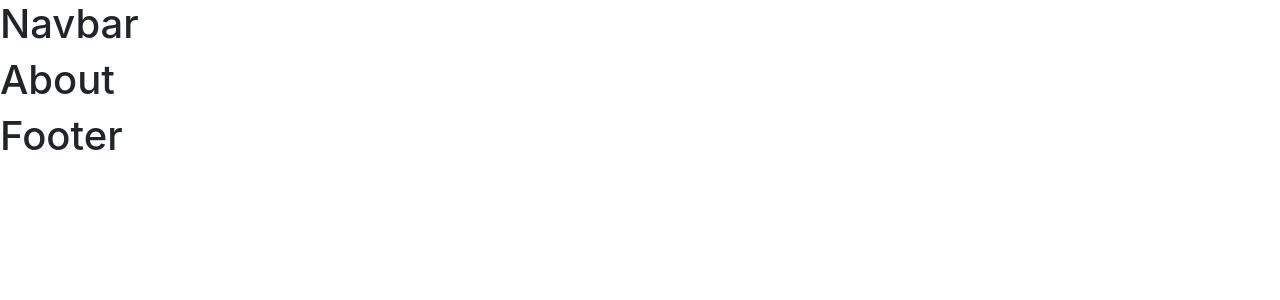
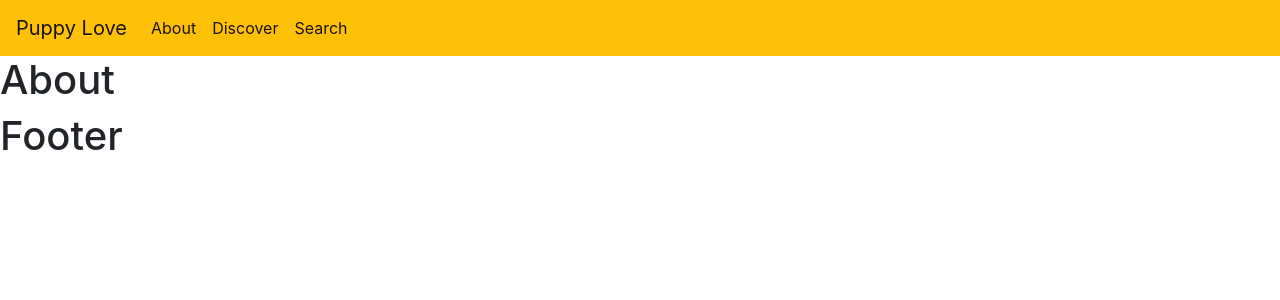
Before and after one commit to rh9891/PuppyLove, a React (Create React App) app: page / in a window 1280 px wide. Shown: the top 300 px of the page. Built offline with nearby package versions, Linux system fonts and the light colour scheme.

Commit message:
Coded the Navbar. Have all paths of the Navbar working as expected.

```diff
--- a/src/components/Navbar/index.js
+++ b/src/components/Navbar/index.js
@@ -2,6 +2,28 @@ import React from "react";
 import { Link } from "react-router-dom";
 import "./style.css";
 
-const Navbar = props => <h1>Navbar</h1>
+const Navbar = props =>
+  <nav className="navbar navbar-expand-lg navbar-light bg-warning">
+    <Link className="navbar-brand" to="/">
+      Puppy Love
+    </Link>
+      <ul className="navbar-nav">
+        <li className={window.location.pathname === "/" || window.location.pathname === "/about" ? "active" : ""}>
+          <Link className="nav-link" to="/about">
+            About
+          </Link>
+        </li>
+        <li className={window.location.pathname === "/" || window.location.pathname === "/discover" ? "active" : ""}>
+          <Link className="nav-link" to="/discover">
+            Discover
+          </Link>
+        </li>
+        <li className={window.location.pathname === "/" || window.location.pathname === "/search" ? "active" : ""}>
+          <Link className="nav-link" to="/search">
+            Search
+          </Link>
+        </li>
+      </ul>
+  </nav>
 
 export default Navbar;
```
